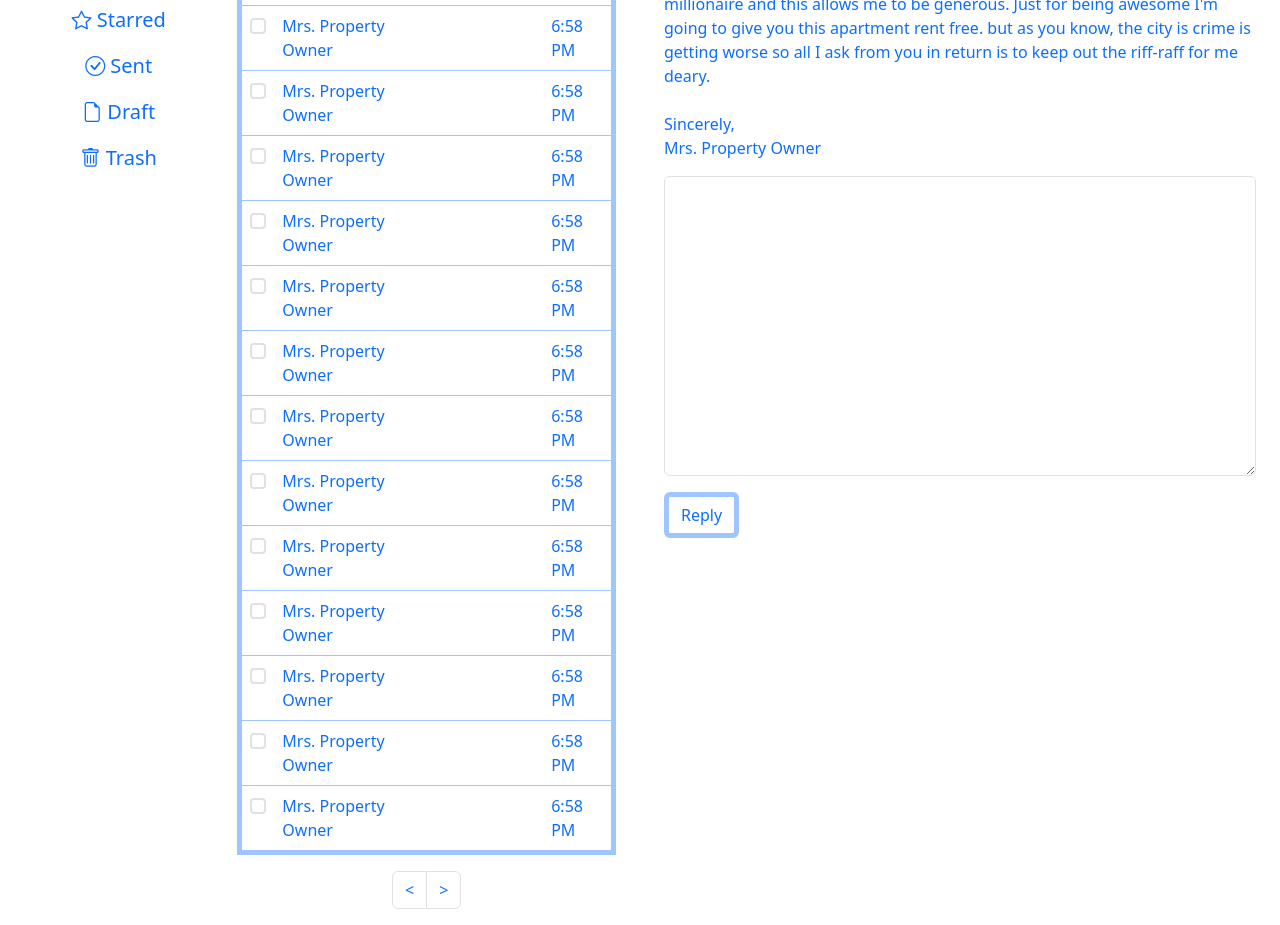
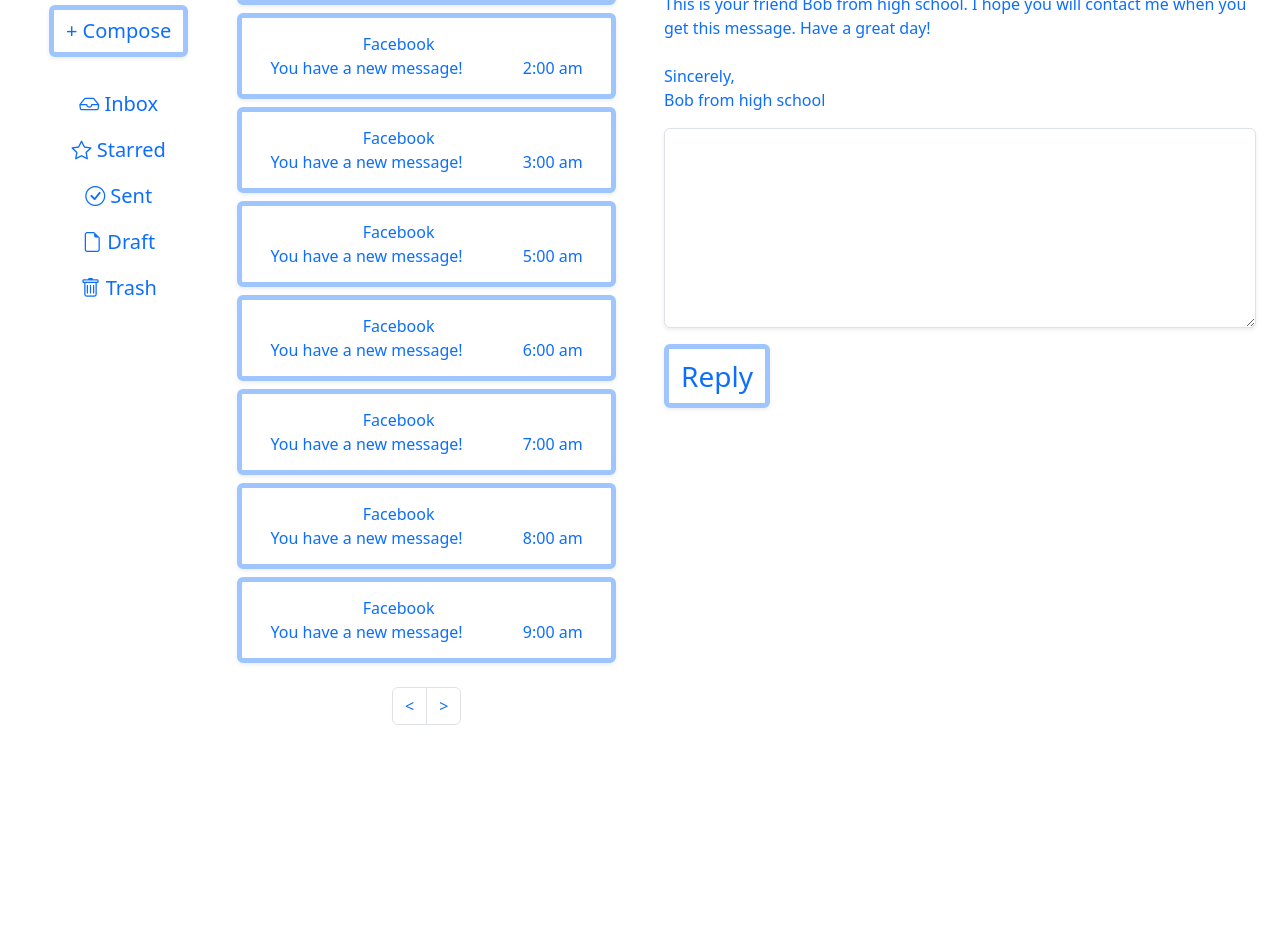
Before and after one commit to Hollis-Brown/bootstrap-email-template-hollis, a plain HTML site: page index.html in a window 1280 px wide. Shown: the part 241-1166 px from the top of the page. After the commit the page ends 982 px from the top, so only its background shows below. Drawn offline with nearby package versions, Linux system fonts and the light colour scheme.

Commit message:
Finishing touches

```diff
--- a/index.html
+++ b/index.html
@@ -9,12 +9,14 @@
     <link href="https://cdn.jsdelivr.net/npm/bootstrap@5.3.0/dist/css/bootstrap.min.css" rel="stylesheet" integrity="sha384-9ndCyUaIbzAi2FUVXJi0CjmCapSmO7SnpJef0486qhLnuZ2cdeRhO02iuK6FUUVM" crossorigin="anonymous">
     <!-- Bootstrap Icons -->
     <link rel="stylesheet" href="https://cdn.jsdelivr.net/npm/bootstrap-icons@1.10.5/font/bootstrap-icons.css">
+    <link rel="stylesheet" href="styles.css">
 
     <title>Hollis's Bootstrap Email Template Project</title>
 </head>
 <body>
+
     <div class="container-fluid">
-        <div class="row">
+        <div class="row mt-5">
 
             <!--sidenav bar start -->
             <nav class="col-lg-2 flex-column navbar navbar-expand-lg text-primary">
@@ -22,8 +24,9 @@
                     <div class="d-none d-lg-block d-xl-block">
 
                     </div>
-                    <div class="icon ms-4">
-                        <img width="90" height="90" src="https://img.icons8.com/3d-fluency/94/mail.png" alt="mail"/>
+                    <div class="ms-4 mt-3">
+                        <img  width="150" height="150" src="https://img.icons8.com/3d-fluency/94/mail.png" alt="mail"/>
+
                     </div>
 
                     <div>
@@ -35,38 +38,38 @@
 
                 <div class="container">
                     <ul class="collapse navbar-collapse flex-column ms-4 navbar-nav fs-5" id="navmenu">
-                        <li class=" my-4">
+                        <li class="my-4">
 
                                 <!-- compose button -->
-                                <button type="button" class="btn btn-outline-primary border border-primary-subtle border-5" data-bs-toggle="modal" data-bs-target="#composeModal">+ Compose</button>
+                                <button type="button" class="btn btn-outline-primary border border-primary-subtle border-5 shadow-sm rounded fs-5" data-bs-toggle="modal" data-bs-target="#composeModal">+ Compose</button>
 
                                 <!-- Send email modal start -->
-                                <div class="modal fade" id="composeModal" tabindex="-1" aria-labelledby="composeModalLabel" aria-hidden="true">
+                                <div class="modal fade shadow-sm rounded" id="composeModal" tabindex="-1" aria-labelledby="composeModalLabel" aria-hidden="true">
                                     <div class="modal-dialog">
                                         <div class="modal-content">
                                             <div class="modal-header">
                                                 <h5 class="modal-title" id="composeModalLabel">Compose Email</h5>
-                                                <button type="button" class="btn-close" data-bs-dismiss="modal" aria-label="Close"></button>
+                                                <button type="button" class="btn-close shadow-sm bg-body-white rounded" data-bs-dismiss="modal" aria-label="Close"></button>
                                             </div>
                                             <div class="modal-body">
                                                 <form>
                                                     <div class="mb-3">
                                                         <label for="recipient" class="form-label">Recipient</label>
-                                                        <input type="email" class="form-control" id="recipient" placeholder="Enter recipient email">
+                                                        <input type="email" class="form-control shadow-sm bg-body-white rounded" id="recipient" placeholder="Enter recipient email">
                                                     </div>
                                                     <div class="mb-3">
                                                         <label for="subject" class="form-label">Subject</label>
-                                                        <input type="text" class="form-control" id="subject" placeholder="Enter email subject">
+                                                        <input type="text" class="form-control shadow-sm bg-body-white rounded" id="subject" placeholder="Enter email subject">
                                                     </div>
                                                     <div class="mb-3">
                                                         <label for="message" class="form-label">Message</label>
-                                                        <textarea class="form-control" id="message" rows="5" placeholder="Enter email message"></textarea>
+                                                        <textarea class="form-control shadow-sm bg-body-white rounded" id="message" rows="5" placeholder="Enter email message"></textarea>
                                                     </div>
                                                 </form>
                                             </div>
                                             <div class="modal-footer">
-                                                <button type="button" class="btn btn-primary" data-bs-dismiss="modal">Close</button>
-                                                <button type="button" class="btn btn-outline-primary">Send</button>
+                                                <button type="button" class="btn btn-primary shadow-sm bg-body-white rounded fs-5" data-bs-dismiss="modal">Close</button>
+                                                <button type="button" class="btn btn-outline-primary shadow-sm rounded fs-5">Send</button>
                                             </div>
                                         </div>
                                     </div>
@@ -92,15 +95,18 @@
                             <a href="#" class="nav-link text-primary"><i class="bi bi-trash"></i> Trash</a>
                         </li>
                     </ul>
+                    <div>
+
+                    </div>
                 </div>
             </nav>
             <!-- sidenav-bar-end -->
 
             <!-- email-start -->
-            <section class="col-lg-4 col-md-6">
+            <section class="col-lg-4 col-md-6 ">
 
                 <div class="container my-3 ">
-                    <div class="input-group mt-5 ">
+                    <div class="input-group mt-5">
                         <input type="text" class="form-control form-control-lg" placeholder="Search">
                         <button class="search bg-light outline border border-5 border-primary-subtle" type="button">
                             <ion-icon name="search-outline"></ion-icon>
@@ -108,102 +114,66 @@
                     </div>
                 </div>
                 <div class="container my-2">
-                    <table class="table table-hover border border-primary-subtle border-5">
-                        <tbody>
-                            <tr>
-                                <th scope="row"><input class="form-check-input mt-1.5 border-2" type="checkbox" value="" aria-label="Checkbox for following text input"> </th>
-                                <td class="text-primary">Mrs. Property Owner</td>
-                                <td class="text-primary">Urgent Message</td>
-                                <td class="text-primary">6:58 PM</td>
-                            </tr>
-                            <tr>
-                                <th scope="row"><input class="form-check-input mt-1.5 border-2" type="checkbox" value="" aria-label="Checkbox for following text input"> </th>
-                                <td class="text-primary">Mrs. Property Owner</td>
-                                <td></td>
-                                <td class="text-primary">6:58 PM</td>
-                            </tr>
-                            <tr>
-                                <th scope="row"><input class="form-check-input mt-1.5 border-2" type="checkbox" value="" aria-label="Checkbox for following text input"> </th>
-                                <td class="text-primary">Mrs. Property Owner</td>
-                                <td></td>
-                                <td class="text-primary">6:58 PM</td>
-                            </tr>
-                            <tr>
-                                <th scope="row"><input class="form-check-input mt-1.5 border-2" type="checkbox" value="" aria-label="Checkbox for following text input"> </th>
-                                <td class="text-primary">Mrs. Property Owner</td>
-                                <td></td>
-                                <td class="text-primary">6:58 PM</td>
-                            </tr>
-
-                            <tr>
-                                <th scope="row"><input class="form-check-input mt-1.5 border-2" type="checkbox" value="" aria-label="Checkbox for following text input"> </th>
-                                <td class="text-primary">Mrs. Property Owner</td>
-                                <td></td>
-                                <td class="text-primary">6:58 PM</td>
-                            </tr>
-                            <tr>
-                                <th scope="row"><input class="form-check-input mt-1.5 border-2" type="checkbox" value="" aria-label="Checkbox for following text input"> </th>
-                                <td class="text-primary">Mrs. Property Owner</td>
-                                <td></td>
-                                <td class="text-primary">6:58 PM</td>
-                            </tr>
-                            <tr>
-                                <th scope="row"><input class="form-check-input mt-1.5 border-2" type="checkbox" value="" aria-label="Checkbox for following text input"> </th>
-                                <td class="text-primary">Mrs. Property Owner</td>
-                                <td></td>
-                                <td class="text-primary">6:58 PM</td>
-                            </tr>
-                            <tr>
-                                <th scope="row"><input class="form-check-input mt-1.5 border-2" type="checkbox" value="" aria-label="Checkbox for following text input"> </th>
-                                <td class="text-primary">Mrs. Property Owner</td>
-                                <td></td>
-                                <td class="text-primary">6:58 PM</td>
-                            </tr>
-                            <tr>
-                                <th scope="row"><input class="form-check-input mt-1.5 border-2" type="checkbox" value="" aria-label="Checkbox for following text input"> </th>
-                                <td class="text-primary">Mrs. Property Owner</td>
-                                <td></td>
-                                <td class="text-primary">6:58 PM</td>
-                            </tr>
-                            <tr>
-                                <th scope="row"><input class="form-check-input mt-1.5 border-2" type="checkbox" value="" aria-label="Checkbox for following text input"> </th>
-                                <td class="text-primary">Mrs. Property Owner</td>
-                                <td></td>
-                                <td class="text-primary">6:58 PM</td>
-                            </tr>
-                            <tr>
-                                <th scope="row"><input class="form-check-input mt-1.5 border-2" type="checkbox" value="" aria-label="Checkbox for following text input"> </th>
-                                <td class="text-primary">Mrs. Property Owner</td>
-                                <td></td>
-                                <td class="text-primary">6:58 PM</td>
-                            </tr>
-                            <tr>
-                                <th scope="row"><input class="form-check-input mt-1.5 border-2" type="checkbox" value="" aria-label="Checkbox for following text input"> </th>
-                                <td class="text-primary">Mrs. Property Owner</td>
-                                <td></td>
-                                <td class="text-primary">6:58 PM</td>
-                            </tr>
-                            <tr>
-                                <th scope="row"><input class="form-check-input mt-1.5 border-2" type="checkbox" value="" aria-label="Checkbox for following text input"> </th>
-                                <td class="text-primary">Mrs. Property Owner</td>
-                                <td></td>
-                                <td class="text-primary">6:58 PM</td>
-                            </tr>
-                            <tr>
-                                <th scope="row"><input class="form-check-input mt-1.5 border-2" type="checkbox" value="" aria-label="Checkbox for following text input"> </th>
-                                <td class="text-primary">Mrs. Property Owner</td>
-                                <td></td>
-                                <td class="text-primary">6:58 PM</td>
-                            </tr>
-                            <tr>
-                                <th scope="row"><input class="form-check-input mt-1.5 border-2" type="checkbox" value="" aria-label="Checkbox for following text input"> </th>
-                                <td class="text-primary">Mrs. Property Owner</td>
-                                <td></td>
-                                <td class="text-primary">6:58 PM</td>
-                            </tr>
-
-                        </tbody>
-                    </table>
+                    <div class="d-grid gap-2 ">
+                        <button class="btn btn-outline-primary border border-primary-subtle border-5 text-center btn-block shadow-sm  rounded" type="button">
+                            <ul class="list-inline py-2 mb-0">
+                                <li class="list-inline-item pe-5">Facebook</li>
+                                <li class="list-inline-item pe-5">You have a new message!</li>
+                                <li class="list-inline-item">1:00 am</li>
+                              </ul>
+                        </button>
+                        <button class="btn btn-outline-primary border border-primary-subtle border-5 text-center btn-block shadow-sm rounded" type="button">
+                            <ul class="list-inline py-2 mb-0">
+                                <li class="list-inline-item pe-5">Facebook</li>
+                                <li class="list-inline-item pe-5">You have a new message!</li>
+                                <li class="list-inline-item">2:00 am</li>
+                              </ul>
+                        </button>
+                        <button class="btn btn-outline-primary border border-primary-subtle border-5 text-center btn-block shadow-sm rounded" type="button">
+                            <ul class="list-inline py-2 mb-0">
+                                <li class="list-inline-item pe-5">Facebook</li>
+                                <li class="list-inline-item pe-5">You have a new message!</li>
+                                <li class="list-inline-item">3:00 am</li>
+                              </ul>
+                        </button>
+                        <button class="btn btn-outline-primary border border-primary-subtle border-5 text-center btn-block shadow-sm rounded" type="button">
+                            <ul class="list-inline py-2 mb-0">
+                                <li class="list-inline-item pe-5">Facebook</li>
+                                <li class="list-inline-item pe-5">You have a new message!</li>
+                                <li class="list-inline-item">5:00 am</li>
+                              </ul>
+                        </button>
+                        <button class="btn btn-outline-primary border border-primary-subtle border-5 text-center btn-block shadow-sm rounded" type="button">
+                            <ul class="list-inline py-2 mb-0">
+                                <li class="list-inline-item pe-5">Facebook</li>
+                                <li class="list-inline-item pe-5">You have a new message!</li>
+                                <li class="list-inline-item">6:00 am</li>
+                              </ul>
+                        </button>
+                        <button class="btn btn-outline-primary border border-primary-subtle border-5 text-center btn-block shadow-sm rounded" type="button">
+                            <ul class="list-inline py-2 mb-0">
+                                <li class="list-inline-item pe-5">Facebook</li>
+                                <li class="list-inline-item pe-5">You have a new message!</li>
+                                <li class="list-inline-item">7:00 am</li>
+                              </ul>
+                        </button>
+                        <button class="btn btn-outline-primary border border-primary-subtle border-5 text-center btn-block shadow-sm rounded" type="button">
+                            <ul class="list-inline py-2 mb-0">
+                                <li class="list-inline-item pe-5">Facebook</li>
+                                <li class="list-inline-item pe-5">You have a new message!</li>
+                                <li class="list-inline-item">8:00 am</li>
+                              </ul>
+                        </button>
+                        <button class="btn btn-outline-primary border border-primary-subtle border-5 text-center btn-block shadow-sm rounded" type="button">
+                            <ul class="list-inline py-2 mb-0">
+                                <li class="list-inline-item pe-5">Facebook</li>
+                                <li class="list-inline-item pe-5">You have a new message!</li>
+                                <li class="list-inline-item">9:00 am</li>
+                              </ul>
+                        </button>
+                      </div>
+                      <br>
+                            <!--email end -->
                     <!-- Pagination section-->
                     <nav aria-label="Page navigation example">
                         <ul class="pagination justify-content-center">
@@ -224,29 +194,28 @@
             <!-- email-end -->
 
             <!-- email-content start -->
-            <section class="col-lg-6 col-md-6 mt-5 text-primary" id="content">
+            <section class="col-lg-6 col-md-6 mt-5 text-primary " id="content">
 
-                <div class="container">
-                    <h5 >Email Subject: Urgent Message</h5>
-                    <h6 >From: property.management@email.com</h6>
+                <div class="container fs-6">
+                    <h5 >Email Subject: You have a new message!</h5>
+                    <h6 >From: Facebook</h6>
                     <hr class="border border-primary border-3 ">
                     <p>
                         Hello Hollis,
                         <br>
                         <br>
-                        This is the building owner contacting you to let you know that I'm highly
-                        satisfied with you for being awesome. As you know, my late husband was a millionaire and this allows me to be generous. Just for being awesome I'm going to give you this apartment rent free. but as you know, the city is crime is getting worse so all I ask from you in return is to keep out the riff-raff for me deary.
+                        This is your friend Bob from high school. I hope you will contact me when you get this message. Have a great day!
                         <br>
                         <br>
                         Sincerely,
                         <br>
-                        Mrs. Property Owner
+                        Bob from high school
                     </p>
                         <form action="/action_page.php">
                           <div class="mb-3 mt-3">
-                            <textarea class="form-control" rows="5" id="comment" name="text" style="height:300px"></textarea>
+                            <textarea class="form-control bg-body-teriary shadow-sm rounded" rows="5" id="comment" name="text" style="height: 200px"></textarea>
                           </div>
-                          <button class="btn btn-outline-primary border border-primary-subtle border-5" type="submit" onclick="return false">Reply</button>
+                          <button class="btn btn-outline-primary border border-primary-subtle border-5 shadow-sm rounded fs-3" type="submit" onclick="return false">Reply</button>
                         </form>
                 </div>
                     </div>
```
